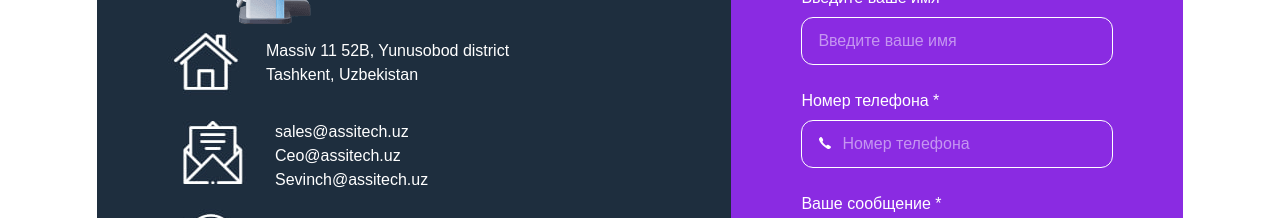
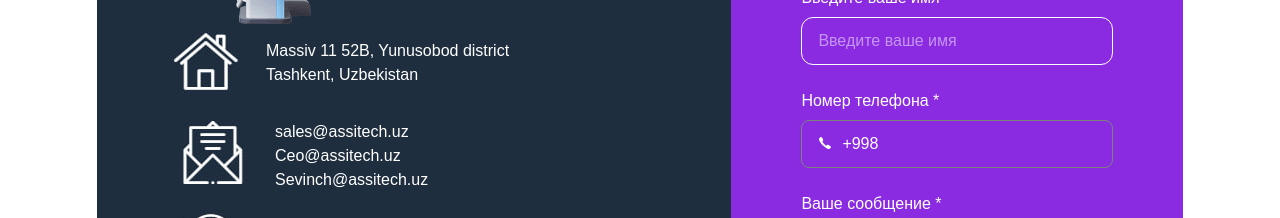
Before and after one commit to Islomjonsdev/assitech, a React (Vite) app: page / in a window 1280 px wide. Shown: the part 3800-4018 px from the top of the page. Built offline with nearby package versions, Linux system fonts and the light colour scheme.

Commit message:
fix: input number, textarea

```diff
--- a/src/components/Header/Header.jsx
+++ b/src/components/Header/Header.jsx
@@ -13,7 +13,7 @@ const Header = () => {
   const [isOpenCotactModal, setIsOpenCotactModal] = useState(false);
   const [loading, setLoading] = useState(false);
   const [userName, setUserName] = useState("");
-  const [userNumber, setUserNumber] = useState("");
+  const [userNumber, setUserNumber] = useState("+998");
   const [userMessage, setUserMessage] = useState("");
   const { t } = useTranslation();
   const handleSendContact = (e) => {
@@ -112,7 +112,16 @@ const Header = () => {
                   type="tel"
                   placeholder={t("enter_number")}
                   value={userNumber}
-                  onChange={(e) => setUserNumber(e.target.value)}
+                  onChange={(e) => {
+                    const input = e.target.value
+                    const formatted = input.replace(/[^\d+]/g, "")
+
+                    if (!formatted.startsWith("+998")) return;
+
+                    if (formatted.length <= 13) {
+                      setUserNumber(formatted);
+                    }
+                  }}
                 />
                 <IoIosCall className="absolute top-[45px] left-[16px] w-4 h-4" />
               </div>
@@ -121,7 +130,7 @@ const Header = () => {
                   {t("message")} <span>*</span>
                 </label>
                 <textarea
-                  className="py-2 px-4 border border-[grey] outline-none h-[48px] rounded-[8px] h-[117px]"
+                  className="py-2 px-4 border border-[grey] outline-none h-[48px] rounded-[8px] h-[117px] resize-none"
                   placeholder={t("message")}
                   value={userMessage}
                   onChange={(e) => setUserMessage(e.target.value)}
--- a/src/components/SendForm/SendForm.jsx
+++ b/src/components/SendForm/SendForm.jsx
@@ -6,10 +6,10 @@ import { IoIosCall } from "react-icons/io";
 import { toast } from "react-toastify";
 
 const SendForm = () => {
-  const { t } = useTranslation()
+  const { t } = useTranslation();
   const [loading, setLoading] = useState(false);
   const [userName, setUserName] = useState("");
-  const [userNumber, setUserNumber] = useState("");
+  const [userNumber, setUserNumber] = useState("+998");
   const [userMessage, setUserMessage] = useState("");
   const SendMessage = (e) => {
     setLoading(true);
@@ -71,12 +71,20 @@ const SendForm = () => {
             {t("enter_number")} <span>*</span>
           </label>
           <input
-            className="pl-[40px] pr-[16px] border border-white outline-none h-[48px] rounded-[12px] relative"
+            className="pl-[40px] pr-[16px] border border-[grey] outline-none h-[48px] rounded-[8px] relative"
             type="tel"
             placeholder={t("enter_number")}
-            id="number"
             value={userNumber}
-            onChange={(e) => setUserNumber(e.target.value)}
+            onChange={(e) => {
+              const input = e.target.value;
+              const formatted = input.replace(/[^\d+]/g, "");
+
+              if (!formatted.startsWith("+998")) return;
+
+              if (formatted.length <= 13) {
+                setUserNumber(formatted);
+              }
+            }}
           />
           <IoIosCall className="absolute top-[45px] left-[16px] w-4 h-4" />
         </div>
@@ -85,7 +93,7 @@ const SendForm = () => {
             {t("message")} <span>*</span>
           </label>
           <textarea
-            className="py-2 px-4 border border-white outline-none h-[48px] rounded-[12px] h-[117px]"
+            className="py-2 px-4 border border-white outline-none h-[48px] rounded-[12px] h-[117px] resize-none"
             placeholder={t("message")}
             id="text"
             value={userMessage}
```
